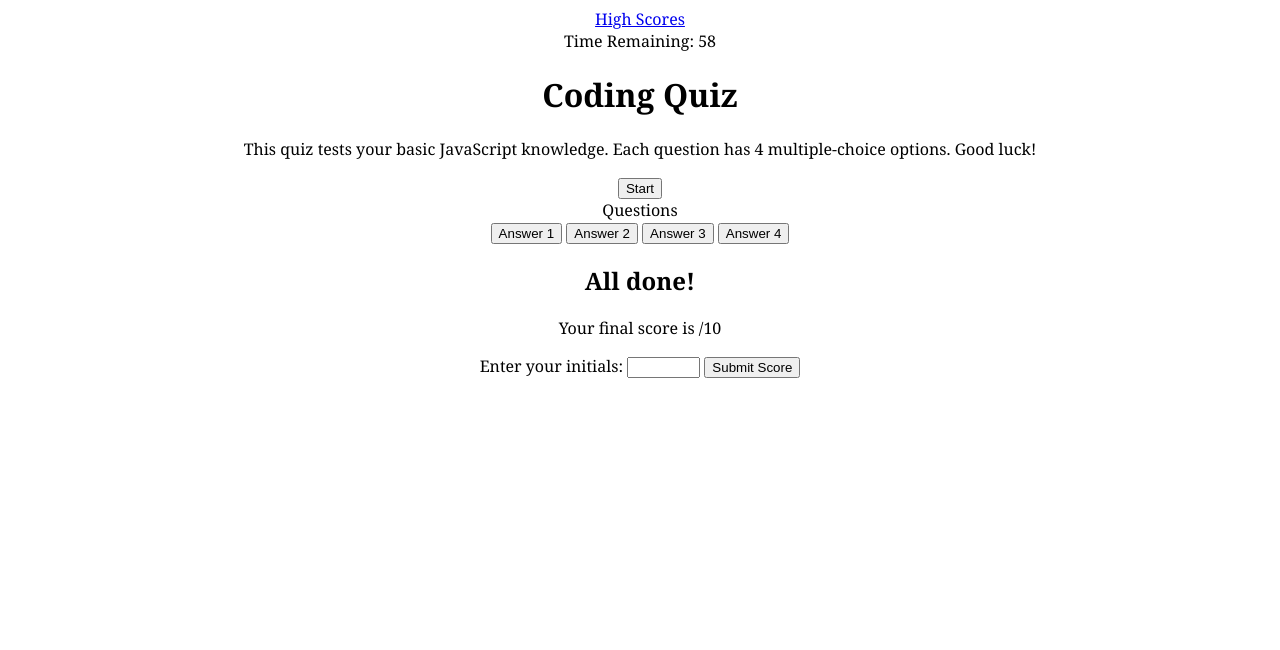
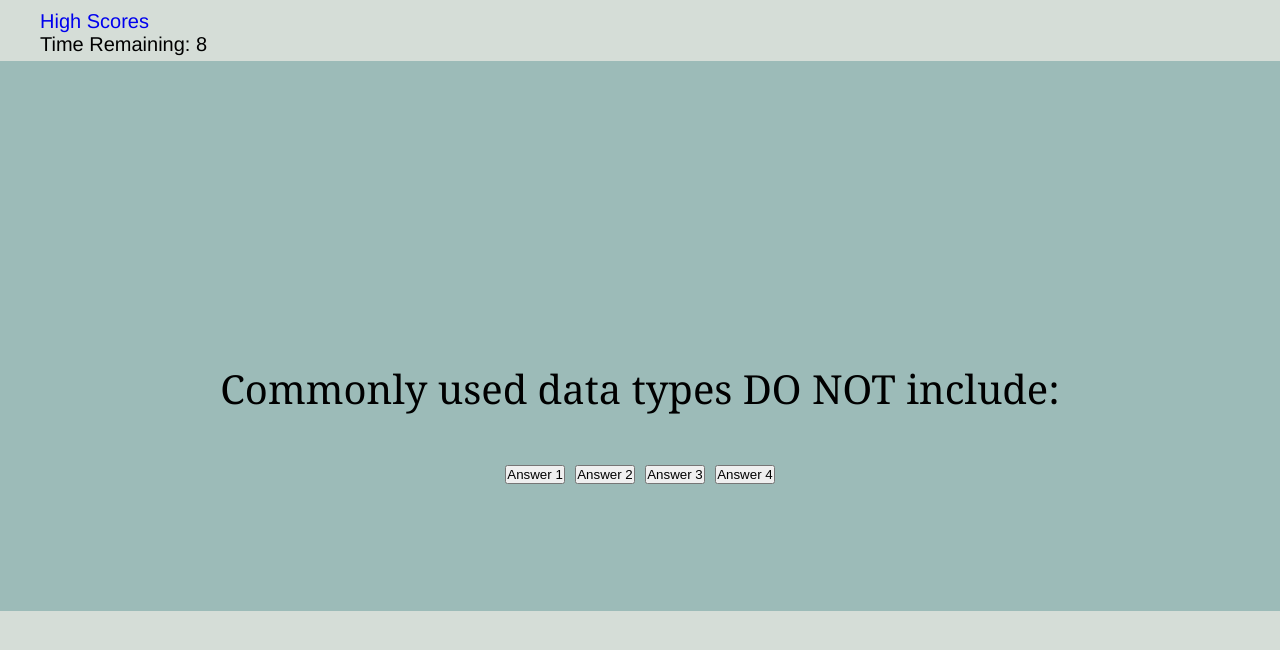
Before and after one commit to Katehamilton1/code-quiz, a plain HTML site: page index.html in a window 1280 px wide. Both pictures are taken after a click on the button "Start". Drawn offline with Linux system fonts and the light colour scheme.

Commit message:
questions/buttons

```diff
--- a/assets/css/style.css
+++ b/assets/css/style.css
@@ -1,6 +1,57 @@
-
+* {
+    box-sizing: border-box;
+    margin: 0;
+    padding: 0;
+  }
 body {
     font-family: Georgia, 'Times New Roman', Times, serif;
+    height: 100%;
+    background-color:#d5ddd7;
+}
+.header{
+    position: flex;
+    justify-content:space-between;
+    font-family: "Helvetica Neue", Helvetica, Arial, sans-serif;
+    padding-top:10px;
+    padding-bottom: 5px;
+    padding-left: 40px;
+}
+
+.header ul li {
+    list-style: none;
+
+}
+
+.header ul li div {
+    font-size:20px;
+    font-weight: 400;
+    color: black;
+}
+
+.header a {
+    text-decoration: none;
+}
+
+
+.main {
+    display:flex;
+    justify-content: center;
     text-align: center;
-    height: 100%;
+    background-color: #9cbbb8;
+    padding-top: 100px;
+    padding-bottom: 100px;
 }
+
+.container {
+    display:flex;
+    justify-content: center;
+    text-align: center;
+    background-color: #9cbbb8;
+    padding-top: 100px;
+    padding-bottom: 100px;
+    font-size:40px;
+}
+#answer-buttons {
+    border-radius: 5px;
+    margin: 20px
+}
--- a/assets/js/script.js
+++ b/assets/js/script.js
@@ -1,90 +1,98 @@
+var allQuestions = [
+  {
+    question: "Commonly used data types DO NOT include:",
+    choices: ["strings", "booleans", "alerts", "numbers"],
+    answer: "alerts",
+  },
+  {
+    question:
+      "The condition in an if / else statement is enclosed within ____.",
+    choices: ["quotes", "curly brackets", "parentheses", "square brackets"],
+    answer: "parentheses",
+  },
+  {
+    question: "Arrays in Javascript can be used to store",
+    choices: [
+      "numbers and strings",
+      "other arrays",
+      "booleans",
+      "all of the above",
+    ],
+    answer: "all of the above",
+  },
+];
 
-const startButton = document.getElementById('start-btn');
-const questions = document.getElementById('questions');
-const questionContainerElement= document.getElementById ('question-container');
-const questionElement = document.getElementById ('questions');
-const finalScoreEl = document.getElementById('final-score');
-const initialsEl = document.getElementById('initials');
-let currentQuestionIndex= 0;
-var score= 0;
+const startButton = document.getElementById("start-btn");
+const questions = document.getElementById("questions");
+const questionContainer = document.getElementById("question-container");
+const questionElement = document.getElementById("questions");
+const finalScoreEl = document.getElementById("final-score");
+const initialsEl = document.getElementById("initials");
+const resultsEl = document.getElementById("results-page");
+const startPage = document.getElementById("start-page");
+const choicesEl = document.getElementById("btnQ");
+let btn1 = document.getElementById("btn-1");
+let btn2 = document.getElementById("btn-2");
+let btn3 = document.getElementById("btn-3");
+let btn4 = document.getElementById("btn-4");
+console.log(btn1);
+console.log(btn2);
+console.log(btn3);
+console.log(btn4);
+btn1.addEventListener("click", checkCorrect);
+btn2.addEventListener("click", checkCorrect);
+btn3.addEventListener("click", checkCorrect);
+btn4.addEventListener("click", checkCorrect);
 
+let currentQuestionIndex = 0;
+var score = 0;
 
-
-startButton.addEventListener('click', startGame);
-
+resultsEl.style.display = "none";
+questions.style.display = "none";
+questionContainer.style.display = "none";
+startButton.addEventListener("click", startGame);
 
 // Function to start the Game
-function startGame () {
-currentQuestionIndex= 0;
-// askQuestion();
+function startGame() {
+  startPage.style.display = "none";
+  questions.style.display = "block";
+  questionContainer.style.display = "block";
+  currentQuestionIndex = 0;
+  askQuestion();
 
-// timer
-var seconds = document.getElementById("countdown").textContent;
-var countdown = setInterval(function() {
+  // timer
+  var seconds = document.getElementById("countdown").textContent;
+  var countdown = setInterval(function () {
     seconds--;
     document.getElementById("countdown").textContent = seconds;
     if (seconds <= 0) clearInterval(countdown);
-}, 1000);
-// timer
- }
-
-
-
-
-
-
-//end of  Function to start the Game
-
-
+  }, 1000);
+}
+// Function to start the Game
 
 // Function to make questions appear
 
-// function askQuestion() {
-//     var askQuestions = allQuestions[currentQuestionIndex].question;
-//     document.getElementById('questions').innerHTML = askQuestions;
+function askQuestion() {
+  var currentQuestion = questions[currentQuestionIndex];
 
-// }
+  var askQuestions = allQuestions[currentQuestionIndex].question;
+  document.getElementById("questions").innerHTML = askQuestions;
+}
 
-for(var i=0; i < allQuestions.length; i++) {
-    var response= window.prompt(allQuestions[i].prompt);
-    if (response == questions[i].answer) {
-        score++;
-        alert('correct!');
-    } else {
-        alert('wrong!');
-    }
- }
- alert ('you got' + score + "/" + questions.length)
-
-
-
-
-
-
-
-
+function checkCorrect() {
+  var curQ = allQuestions[currentQuestionIndex];
+  var curCorrect = curQ.answer;
+  var userAnswer = curQ.choices[this.dataset.number - 1];
+  console.log(userAnswer);
+}
 
 // to end the game
-function endGame () {
+function endGame() {
+  clearInterval(timer);
+  resultsEl.style.display = "block";
+  questions.style.display = "none";
+  questionContainer.style.display = "none";
+  startPage.style.display = "none";
 }
 
-// log currentScore
-
-
 // to end the game
-
-
-// game questions
-
-var allQuestions = [
-    {
-      prompt: "What color is a banana?\n(a) Red/Green\n(b) purple\n(c) yellow ",
-      answer: "c"
-
-    },
-    {
-        prompt: "What color is a banana?\n(a) Red/Green\n(b) purple\n(c) yellow ",
-        answer: "c"
-
-      }
-];
--- a/index.html
+++ b/index.html
@@ -10,9 +10,12 @@
 <body>
 
   <!-- Timer -->
+
   <div class="header">
-    <div><a href="./highscores.html">High Scores</a></div>
-    <div>Time Remaining: <span id="countdown">60</span></div>
+<ul>
+   <li> <div><a href="./highscores.html">High Scores</a></div> </li>
+   <li> <div>Time Remaining: <span id="countdown">10</span></div> </li>
+  </ul>
 </div>
 <!-- Timer end -->
 
@@ -23,7 +26,8 @@
       <h1>Coding Quiz</h1>
       <p>This quiz tests your basic JavaScript knowledge. Each question has 4 multiple-choice options. Good luck!</p>
       <button id="start-btn" class="btn" onclick="startGame()">Start</button>
-      </div>
+     </div>
+</div>
 <!-- start button end  and end page -->
 
 
@@ -32,11 +36,11 @@
   <div class="container">
     <div id="question-container" class= "hide">
       <div id= "questions">Questions</div>
-      <div id= "answer-buttons" class="btn-grid">
-        <button type="button" id=""class= "btn-1">Answer 1</button>
-        <button type="button" class= "btn-2">Answer 2</button>
-        <button type="button" class= "btn-3">Answer 3</button>
-        <button type="button" class= "btn-4">Answer 4 </button>
+      <div id= "answer-buttons" id="btn-grid">
+        <button type="button" data-number=1  id= "btn-1">Answer 1</button>
+        <button type="button" data-number=2  id= "btn-2">Answer 2</button>
+        <button type="button" data-number=3 id= "btn-3">Answer 3</button>
+        <button type="button" data-number=4 id= "btn-4">Answer 4 </button>
       </div>
 </div>
 <!-- Quiz questions end  -->
```
